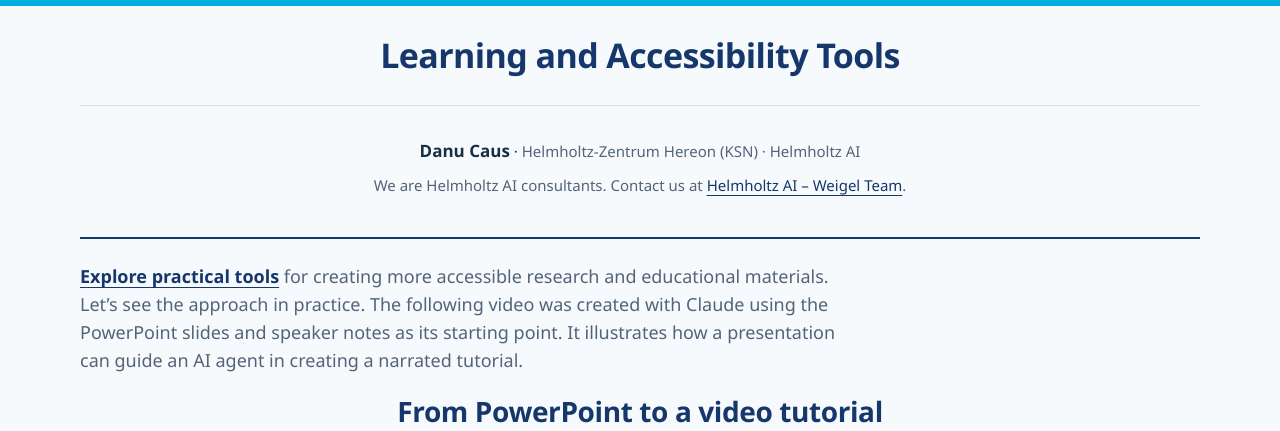
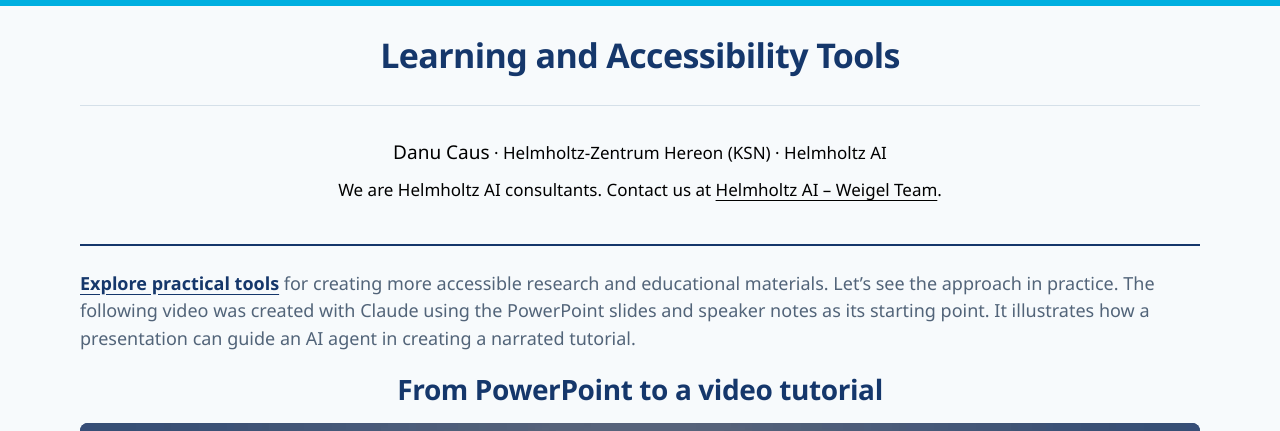
Before and after one commit to ducspe/learning-and-accessibility-tools, a plain HTML site: page index.html in a window 1280 px wide. Shown: the top 431 px of the page. Drawn offline with Linux system fonts and the light colour scheme; grey boxes are pictures that could not be loaded.

Commit message:
Expand video introduction and refine author contact styling
Let the introductory paragraph span the video width. Enlarge the centered author and contact lines, remove bold emphasis from the name, and use consistent black text including the team link.

```diff
--- a/index.html
+++ b/index.html
@@ -66,13 +66,12 @@
       padding-block: 32px 60px;
     }
     .introduction { text-align: center; }
-    .intro { max-width: 780px; margin: 0 0 20px; font-size: 18px; color: var(--muted); }
+    .intro { margin: 0 0 20px; font-size: 18px; color: var(--muted); }
     .intro a { color: var(--navy); font-weight: 650; text-underline-offset: 4px; }
-    .byline { margin: 0; font-size: 15px; }
-    .byline strong { font-size: 17px; font-weight: 650; }
-    .byline span { color: var(--muted); }
-    .contact { margin: 10px 0 0; font-size: 15px; color: var(--muted); }
-    .contact a { color: var(--navy); text-underline-offset: 4px; }
+    .byline { margin: 0; font-size: 17px; color: #000; }
+    .byline .author-name { font-size: 19px; font-weight: 400; }
+    .contact { margin: 10px 0 0; font-size: 17px; color: #000; }
+    .contact a { color: inherit; text-underline-offset: 4px; }
     .resources-heading {
       display: flex;
       justify-content: space-between;
@@ -160,7 +159,7 @@
     <main id="main-content">
       <div class="introduction">
         <p class="byline">
-          <strong>Danu Caus</strong> ·
+          <span class="author-name">Danu Caus</span> ·
           <span>Helmholtz-Zentrum Hereon (KSN) · Helmholtz AI</span>
         </p>
         <p class="contact">We are Helmholtz AI consultants. Contact us at <a href="https://www.helmholtz.ai/applied-ai/ai-consultancy-teams/weigel-team/">Helmholtz AI – Weigel Team</a>.</p>
```
